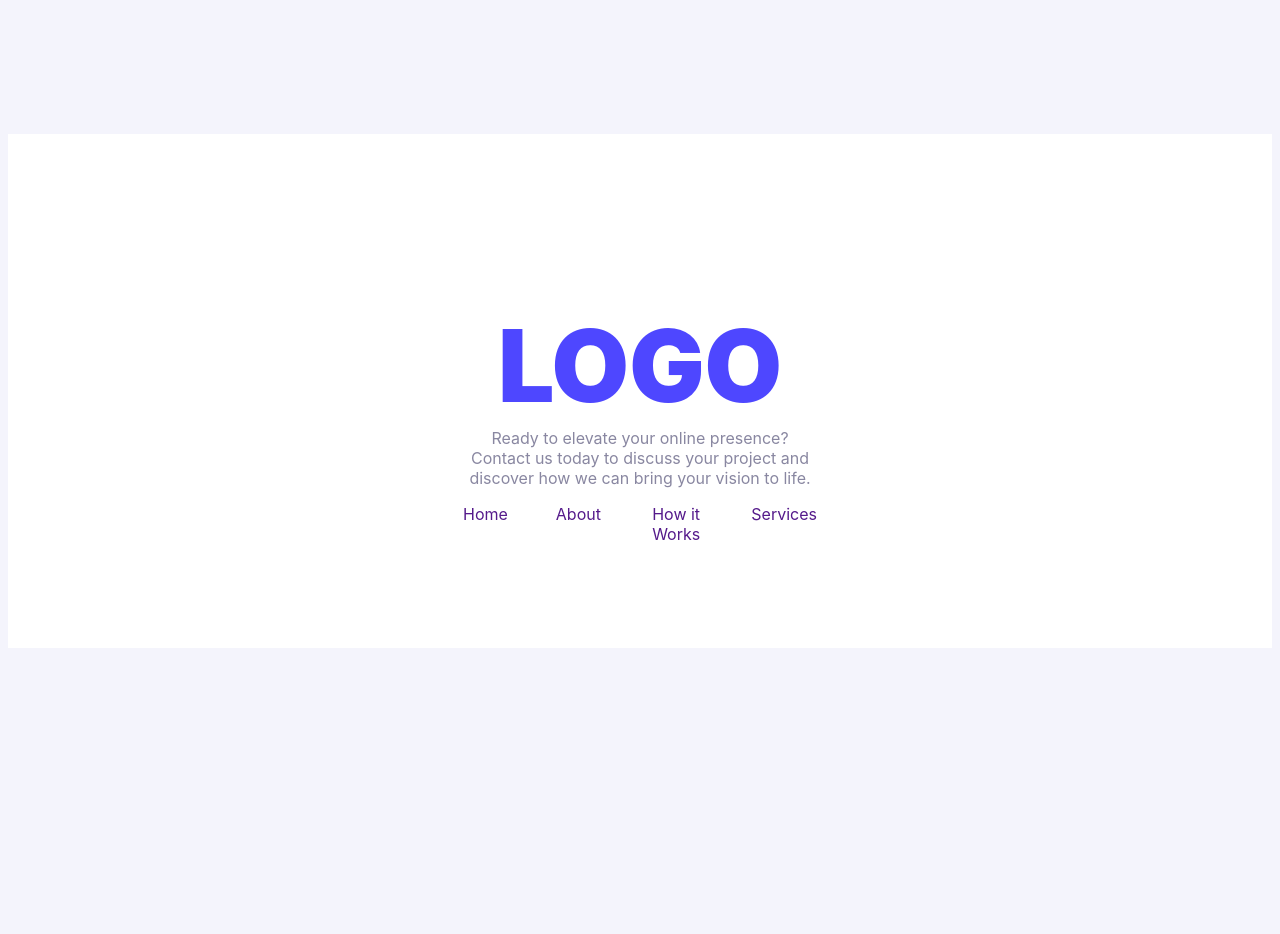
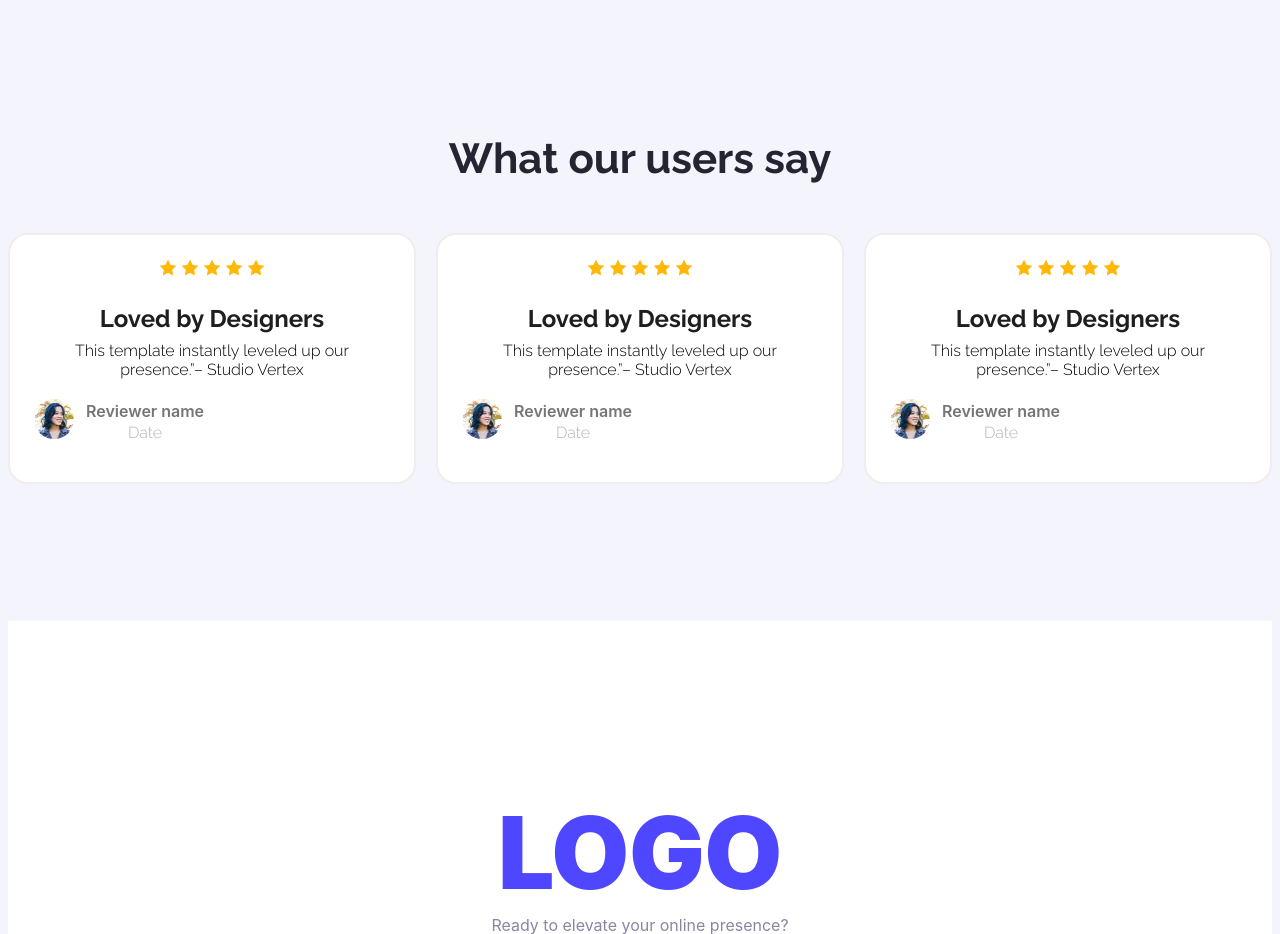
Before and after one commit to rayhanhayder0/wev-flow, a plain HTML site: page Html/index.html in a window 1280 px wide. Shown: the part 1704-2638 px from the top of the page. Before the commit the page ends 2360 px from the top, so only its background shows below. Drawn offline with Linux system fonts and the light colour scheme.

Commit message:
user feedback section added

```diff
--- a/Html/index.html
+++ b/Html/index.html
@@ -9,7 +9,7 @@
     <link rel="preconnect" href="https://fonts.gstatic.com" crossorigin>
     <link href="https://fonts.googleapis.com/css2?family=Raleway:ital,wght@0,100..900;1,100..900&display=swap"
         rel="stylesheet">
-        <link rel="shortcut icon" href="/logo/images.jpeg" type="image/x-icon">
+        <link rel="shortcut icon" href="/logo/" type="image/x-icon">
     <link rel="stylesheet" href="/css/style.css">
 </head>
 
@@ -50,6 +50,76 @@
                     <p class="pd-data-name">Satisfaction Rate</p>
                 </div>
             </div>
+        </section>
+        <section class="users-feedback-section raleway-normal">
+            <h1 class="user-titel">What our users say</h1>
+            <div class="review-cards">
+                <div class="review-card">
+                    <div class="star-mark">
+                        <img src="/Image/icon-star.png" alt="">
+                        <img src="/Image/icon-star.png" alt="">
+                        <img src="/Image/icon-star.png" alt="">
+                        <img src="/Image/icon-star.png" alt="">
+                        <img src="/Image/icon-star.png" alt="">
+                    </div>
+                    <div class="review-body">
+                        <h3 class="review-titel">Loved by Designers</h3>
+                        <p class="review-description">This template instantly leveled up our presence.”– Studio Vertex
+                        </p>
+                    </div>
+                    <div class="review-block">
+                        <img class="profile-pic" src="/Image/avatar.png" alt="">
+                        <div class="profile-id">
+                            <h4 class="pro-id-titel inter-normal">Reviewer name</h4>
+                            <p class="pro-id-nam">Date</p>
+                        </div>
+                    </div>
+                </div>
+                <div class="review-card">
+                    <div class="star-mark">
+                        <img src="/Image/icon-star.png" alt="">
+                        <img src="/Image/icon-star.png" alt="">
+                        <img src="/Image/icon-star.png" alt="">
+                        <img src="/Image/icon-star.png" alt="">
+                        <img src="/Image/icon-star.png" alt="">
+                    </div>
+                    <div class="review-body">
+                        <h3 class="review-titel">Loved by Designers</h3>
+                        <p class="review-description">This template instantly leveled up our presence.”– Studio Vertex
+                        </p>
+                    </div>
+                    <div class="review-block">
+                        <img class="profile-pic" src="/Image/avatar.png" alt="">
+                        <div class="profile-id">
+                            <h4 class="pro-id-titel inter-normal">Reviewer name</h4>
+                            <p class="pro-id-nam">Date</p>
+                        </div>
+                    </div>
+                </div>
+                <div class="review-card">
+                    <div class="star-mark">
+                        <img src="/Image/icon-star.png" alt="">
+                        <img src="/Image/icon-star.png" alt="">
+                        <img src="/Image/icon-star.png" alt="">
+                        <img src="/Image/icon-star.png" alt="">
+                        <img src="/Image/icon-star.png" alt="">
+                    </div>
+                    <div class="review-body">
+                        <h3 class="review-titel">Loved by Designers</h3>
+                        <p class="review-description">This template instantly leveled up our presence.”– Studio Vertex
+                        </p>
+                    </div>
+                    <div class="review-block">
+                        <img class="profile-pic" src="/Image/avatar.png" alt="">
+                        <div class="profile-id">
+                            <h4 class="pro-id-titel inter-normal">Reviewer name</h4>
+                            <p class="pro-id-nam">Date</p>
+                        </div>
+                    </div>
+                </div>
+            </div>
+
+        </section>
 
 
     </main>
```
